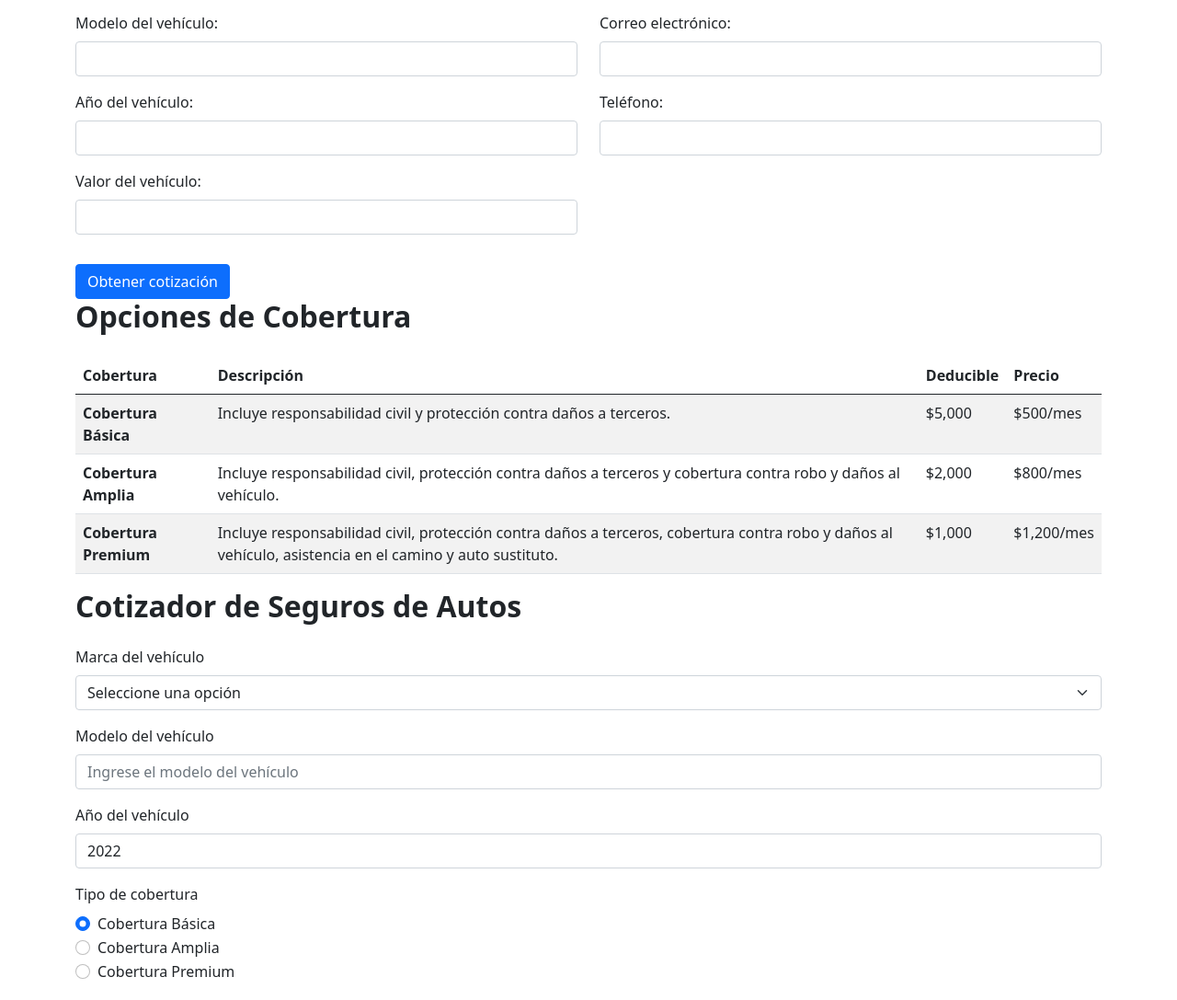
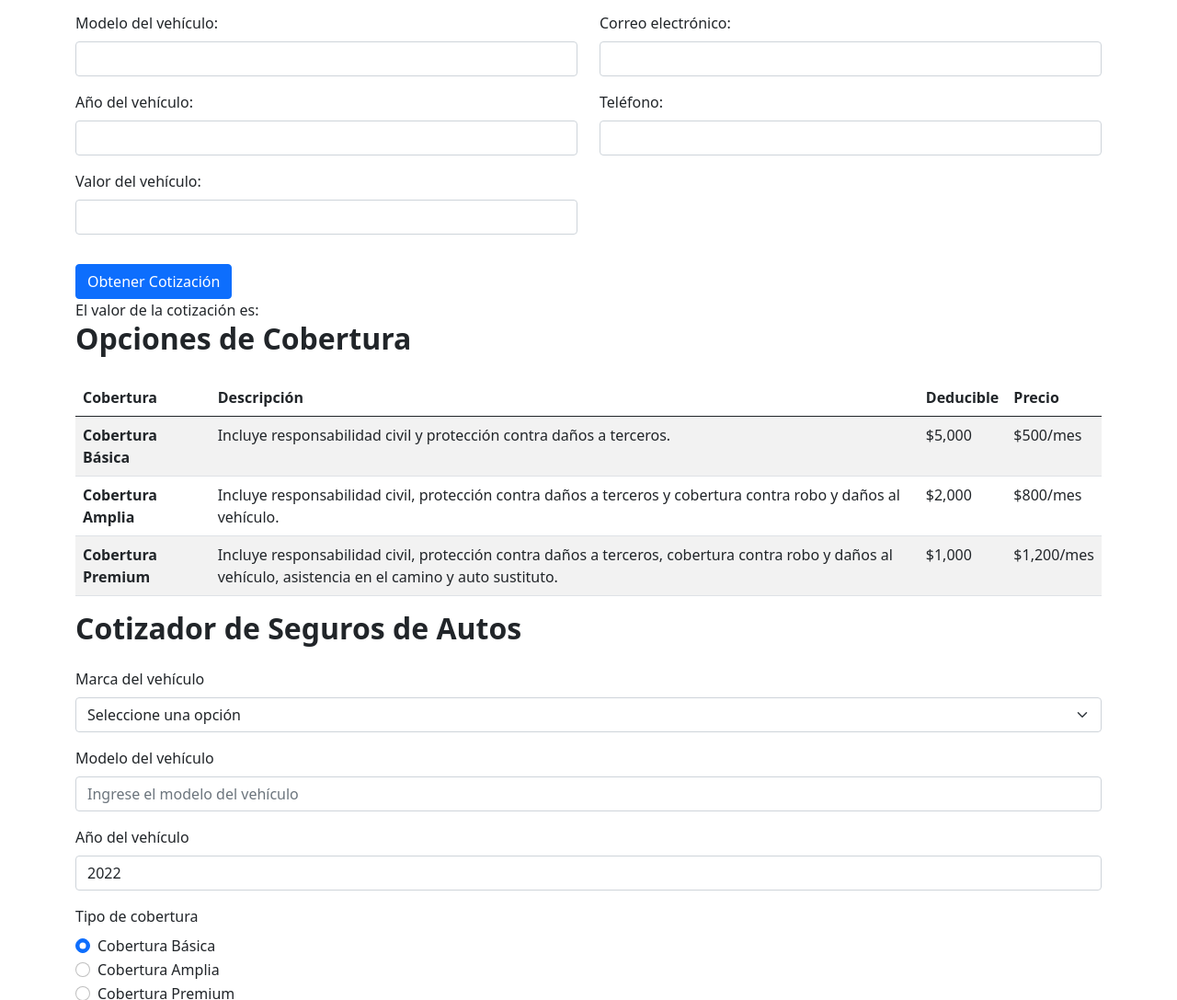
Before and after one commit to patocolosimo/JavaScript, a plain HTML site: page index.html in a window 1280 px wide. Shown: the part 959-2046 px from the top of the page at 92% size. Drawn offline with nearby package versions, Linux system fonts and the light colour scheme.

Commit message:
first commit

```diff
--- a/index.html
+++ b/index.html
@@ -27,7 +27,7 @@
 
     <main class="container py-4">
       <h2 class="fw-bold mb-4">Cotizador de Seguros de Autos</h2>
-      <form action="#" method="POST">
+      <form id="cotizacionForm">
         <div class="row">
           <div class="col-md-6">
             <div class="mb-3">
@@ -109,9 +109,10 @@
             </div>
           </div>
         </div>
-        <button type="submit" class="btn btn-primary mt-3">
-          Obtener cotización
-        </button>
+        <input type="submit" value="Obtener Cotización" class="btn btn-primary mt-3"/>
+        <div>
+          <span> El valor de la cotización es: </span><span id="precio-cotizacion"></span>
+        </div>
       </form>
 
       <h2 class="fw-bold mb-4">Opciones de Cobertura</h2>
@@ -393,5 +394,6 @@
     </footer>
 
     <script src="https://cdnjs.cloudflare.com/ajax/libs/bootstrap/5.0.2/js/bootstrap.bundle.min.js"></script>
+    <script src="./main.js"></script>
   </body>
 </html>
```
